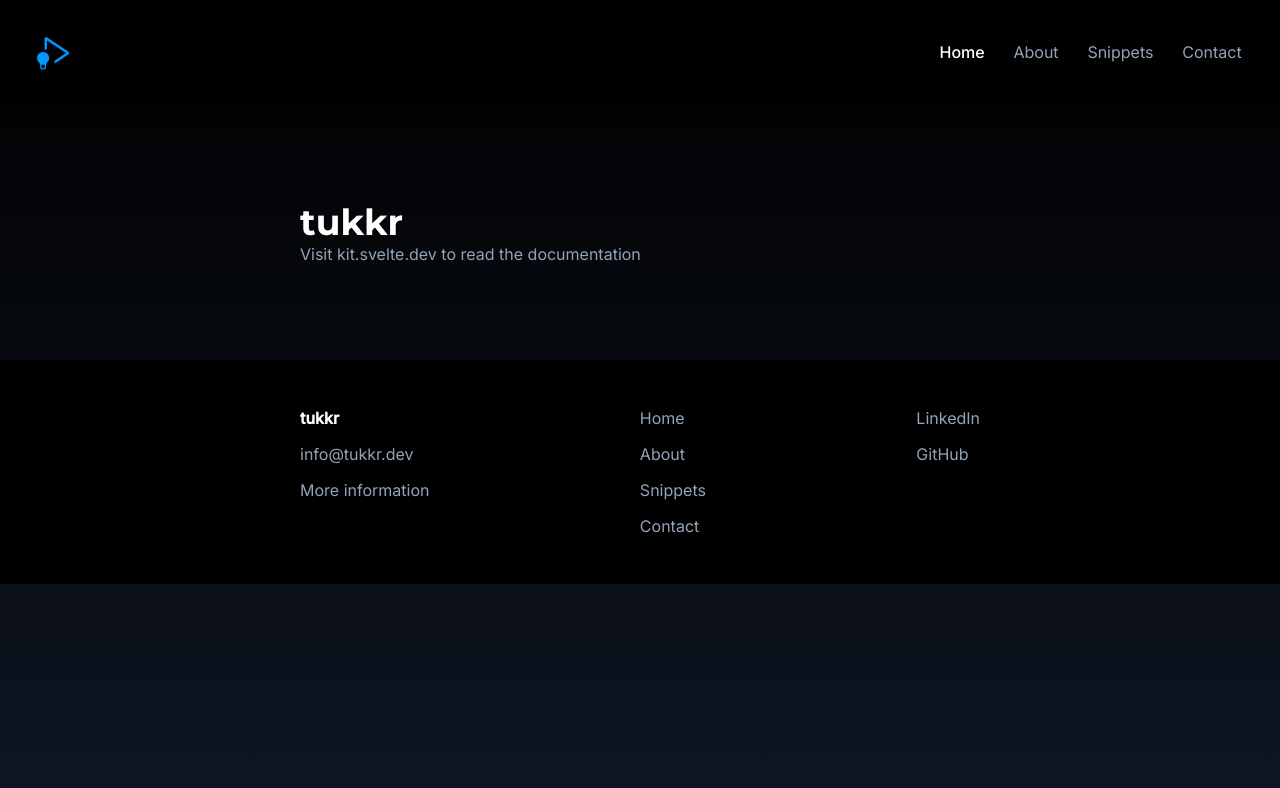
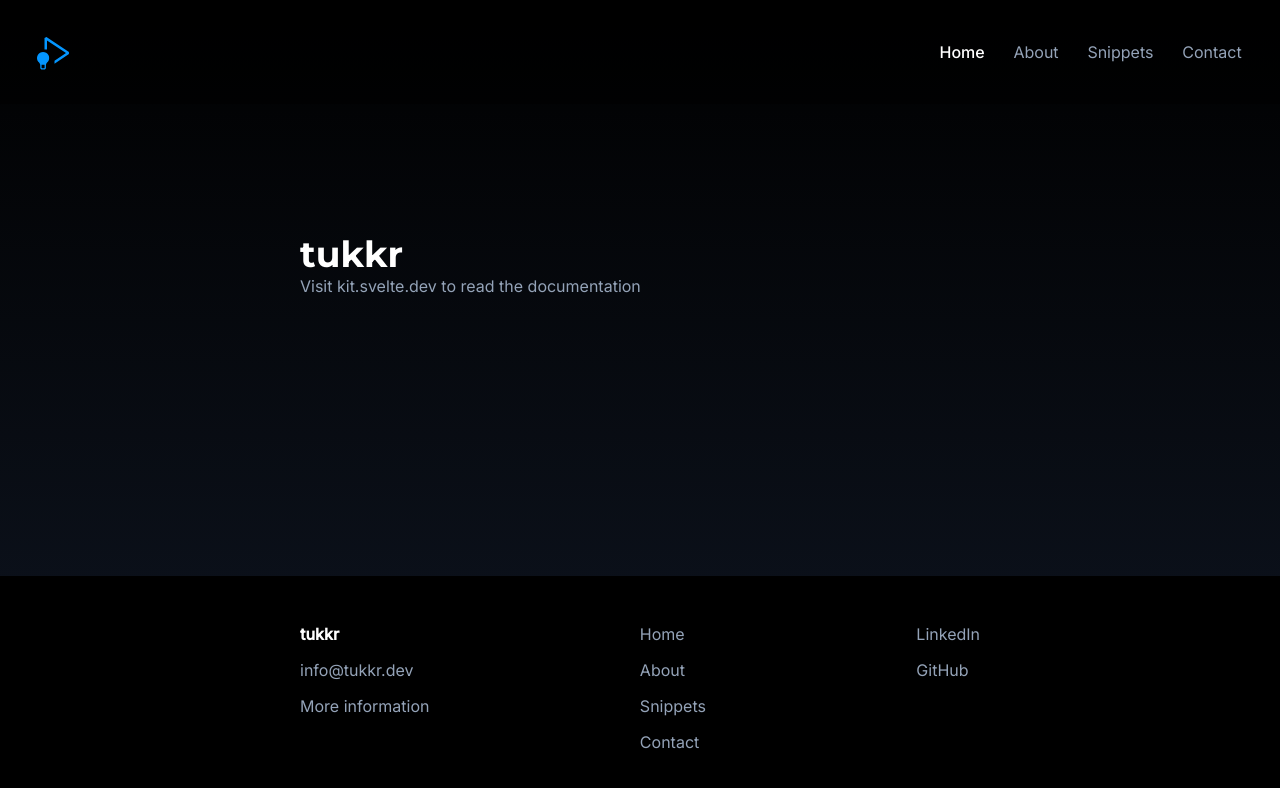
Before and after one commit to JeffreyTheTukkr/tukkr.dev, a SvelteKit app: page / in a window 1280 px wide. Shown: the top 788 px of the page. Built offline with nearby package versions, Linux system fonts and the light colour scheme.

Commit message:
add main flex 1 to have footer at bottom

```diff
--- a/src/routes/+layout.svelte
+++ b/src/routes/+layout.svelte
@@ -13,6 +13,7 @@
 
 <style lang="scss">
     main {
-        padding: clamp(6rem, 12vh, 16vh) 0;
+        flex: 1;
+        padding: clamp(8rem, 16vh, 16vh) 0;
     }
 </style>
```
